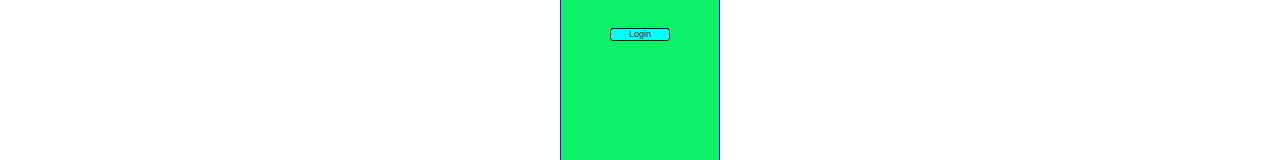
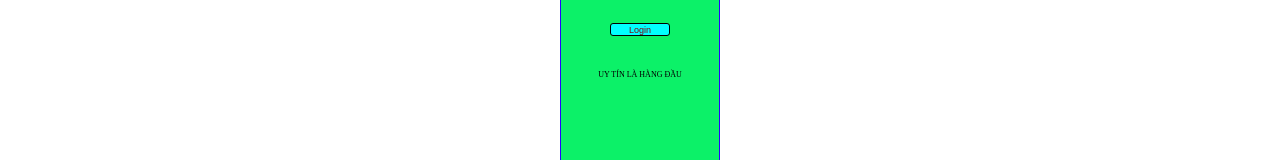
Before and after one commit to danhcr7/website_chuan, a plain HTML site: page index.html in a window 1280 px wide. Shown: the part 443-603 px from the top of the page. Drawn offline with Linux system fonts and the light colour scheme.

Commit message:
Update index.html

```diff
--- a/index.html
+++ b/index.html
@@ -27,6 +27,9 @@
                 <button type = "button" class = "btn_login">Login</button>
 
             </div>
+            <div class = "text">
+                UY TÍN LÀ HÀNG ĐẦU
+            </div>
         </div>
     </div>
     <script src = "app1.js"></script>
```
